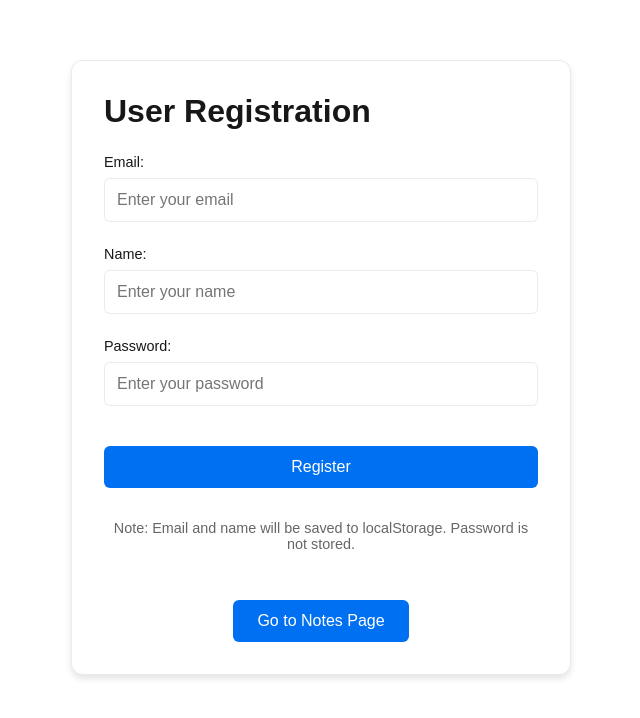
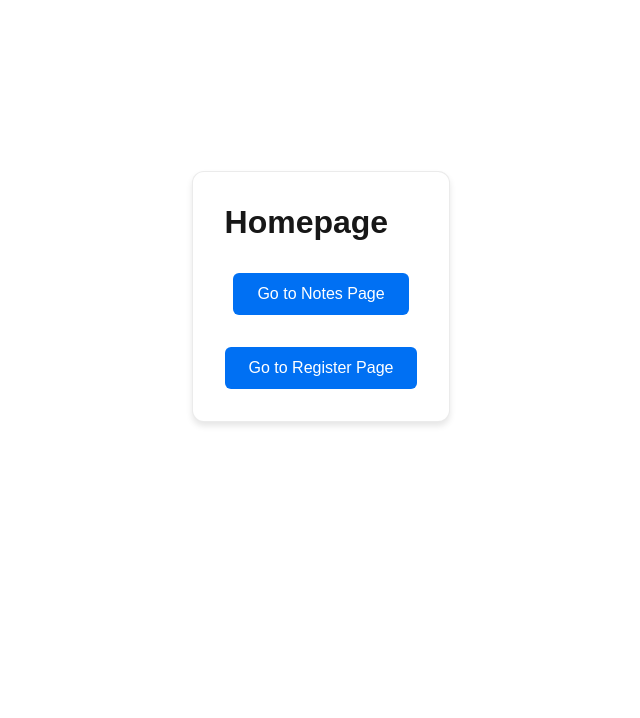
Before and after one commit to falghi/example-zod-with-react-hook-form, a Next.js app: page / in a window 1280 px wide. Shown: the part 104-822 px from the top of the page, without its empty margins (319-959 px from the left). After the commit the page ends 800 px from the top, so only its background shows below. Built offline with nearby package versions, Linux system fonts and the light colour scheme.

Commit message:
feat: complete homepage and refactor register page

```diff
--- a/src/app/page.tsx
+++ b/src/app/page.tsx
@@ -1,110 +1,16 @@
 "use client";
 
-import { useForm } from "react-hook-form";
-import { zodResolver } from "@hookform/resolvers/zod";
 import Link from "next/link";
 import styles from "./page.module.css";
-import { formSchema, type FormData } from "./schema";
 
 export default function Home() {
-  const {
-    register,
-    handleSubmit,
-    formState: { errors, isSubmitting },
-    reset,
-  } = useForm<FormData>({
-    resolver: zodResolver(formSchema),
-    mode: "onChange",
-  });
-
-  const onSubmit = async (data: FormData) => {
-    // Save email and name to localStorage (ignore password)
-    const userData = {
-      email: data.email,
-      name: data.name,
-      registeredAt: new Date().toISOString(),
-    };
-
-    localStorage.setItem("userData", JSON.stringify(userData));
-
-    // Simulate API call
-    await new Promise(resolve => setTimeout(resolve, 1000));
-    console.log("Registration successful:", userData);
-    alert(
-      `Registration successful!\nEmail: ${userData.email}\nName: ${userData.name}\n\nData saved to localStorage!`
-    );
-    reset();
-  };
-
   return (
     <div className={styles.page}>
       <main className={styles.main}>
         <div className={styles.container}>
-          <h1 style={{ paddingBottom: "1rem" }}>User Registration</h1>
+          <h1>Homepage</h1>
 
-          <form onSubmit={handleSubmit(onSubmit)} className={styles.form}>
-            <div className={styles.formGroup}>
-              <label htmlFor="email">Email:</label>
-              <input
-                id="email"
-                type="email"
-                {...register("email")}
-                placeholder="Enter your email"
-                className={errors.email ? styles.error : ""}
-              />
-              {errors.email && (
-                <span className={styles.errorMessage}>
-                  {errors.email.message}
-                </span>
-              )}
-            </div>
-
-            <div className={styles.formGroup}>
-              <label htmlFor="name">Name:</label>
-              <input
-                id="name"
-                type="text"
-                {...register("name")}
-                placeholder="Enter your name"
-                className={errors.name ? styles.error : ""}
-              />
-              {errors.name && (
-                <span className={styles.errorMessage}>
-                  {errors.name.message}
-                </span>
-              )}
-            </div>
-
-            <div className={styles.formGroup}>
-              <label htmlFor="password">Password:</label>
-              <input
-                id="password"
-                type="password"
-                {...register("password")}
-                placeholder="Enter your password"
-                className={errors.password ? styles.error : ""}
-              />
-              {errors.password && (
-                <span className={styles.errorMessage}>
-                  {errors.password.message}
-                </span>
-              )}
-            </div>
-
-            <button
-              type="submit"
-              disabled={isSubmitting}
-              className={styles.submitButton}
-            >
-              {isSubmitting ? "Registering..." : "Register"}
-            </button>
-          </form>
-
-          <div style={{ marginTop: "2rem", textAlign: "center" }}>
-            <p style={{ fontSize: "0.9rem", color: "#666" }}>
-              Note: Email and name will be saved to localStorage. Password is
-              not stored.
-            </p>
+          <div style={{ textAlign: "center" }}>
             <div style={{ marginTop: "1rem" }}>
               <Link
                 href="/notes"
@@ -114,6 +20,15 @@ export default function Home() {
                 Go to Notes Page
               </Link>
             </div>
+            <div style={{ marginTop: "1rem" }}>
+              <Link
+                href="/register"
+                className={styles.submitButton}
+                style={{ textDecoration: "none", display: "inline-block" }}
+              >
+                Go to Register Page
+              </Link>
+            </div>
           </div>
         </div>
       </main>
```
Also changed, not shown: src/app/register/page.tsx (added, +122 -0 lines), src/app/register/schema.ts (renamed from src/app/schema.ts).
